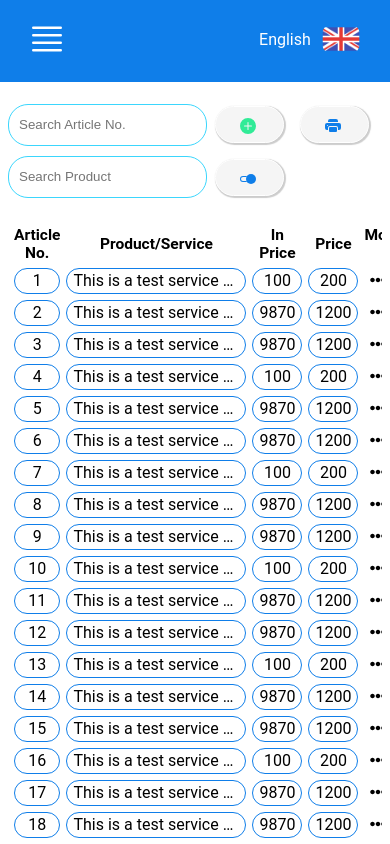
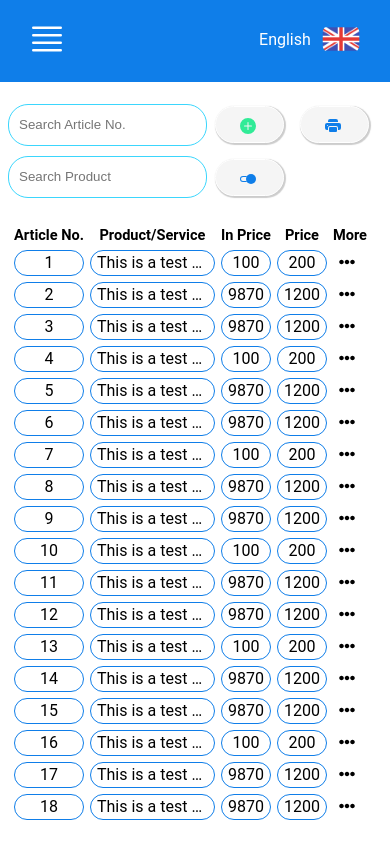
Before and after one commit to tajpuriya27/LettFaktura-pricelist-react, a React (Vite) app: page / in a window 390 px wide. Built offline with nearby package versions, Linux system fonts and the light colour scheme.

Commit message:
feat: added vh vw to body

```diff
--- a/src/style.css
+++ b/src/style.css
@@ -25,6 +25,8 @@
 body {
   font-family: "Roboto", sans-serif;
   background-color: var(--background-color);
+  max-width: 100vw;
+  max-height: 100vh;
 }
 
 .grid-container {
@@ -92,6 +94,7 @@ aside {
   max-width: 200px;
   min-width: fit-content;
   text-align: center;
+  height: 100vh;
 }
 
 aside > p {
@@ -337,6 +340,8 @@ td:nth-child(6) {
 @media screen and (max-width: 480px) {
   .main {
     padding: 1rem 0.5rem;
+    max-width: 100vw;
+    overflow-x: hidden;
   }
 
   .main > #price-content > table {
@@ -349,7 +354,7 @@ td:nth-child(6) {
   }
 
   .main > #price-content > table > tbody > tr > td:nth-child(2) {
-    max-width: 180px;
+    max-width: 150px;
   }
 
   #price-title > .price-title-right > .btn-design {
@@ -358,3 +363,28 @@ td:nth-child(6) {
   }
 }
 /* End: Mobile view */
+
+/* Start: Mobile view@390 */
+@media screen and (max-width: 392px) {
+  .main {
+    padding: 1rem 0.5rem;
+  }
+
+  .main > #price-content > table {
+    background-color: var(--background-color);
+    border-spacing: 0.4rem;
+  }
+
+  .main > #price-content > table > thead > tr > th {
+    font-size: 0.91rem;
+  }
+
+  .main > #price-content > table > tbody > tr > td:nth-child(2) {
+    max-width: 125px;
+  }
+
+  #price-title > .price-title-right > .btn-design {
+    padding: 8px 16px;
+    margin: 8px;
+  }
+}
```
